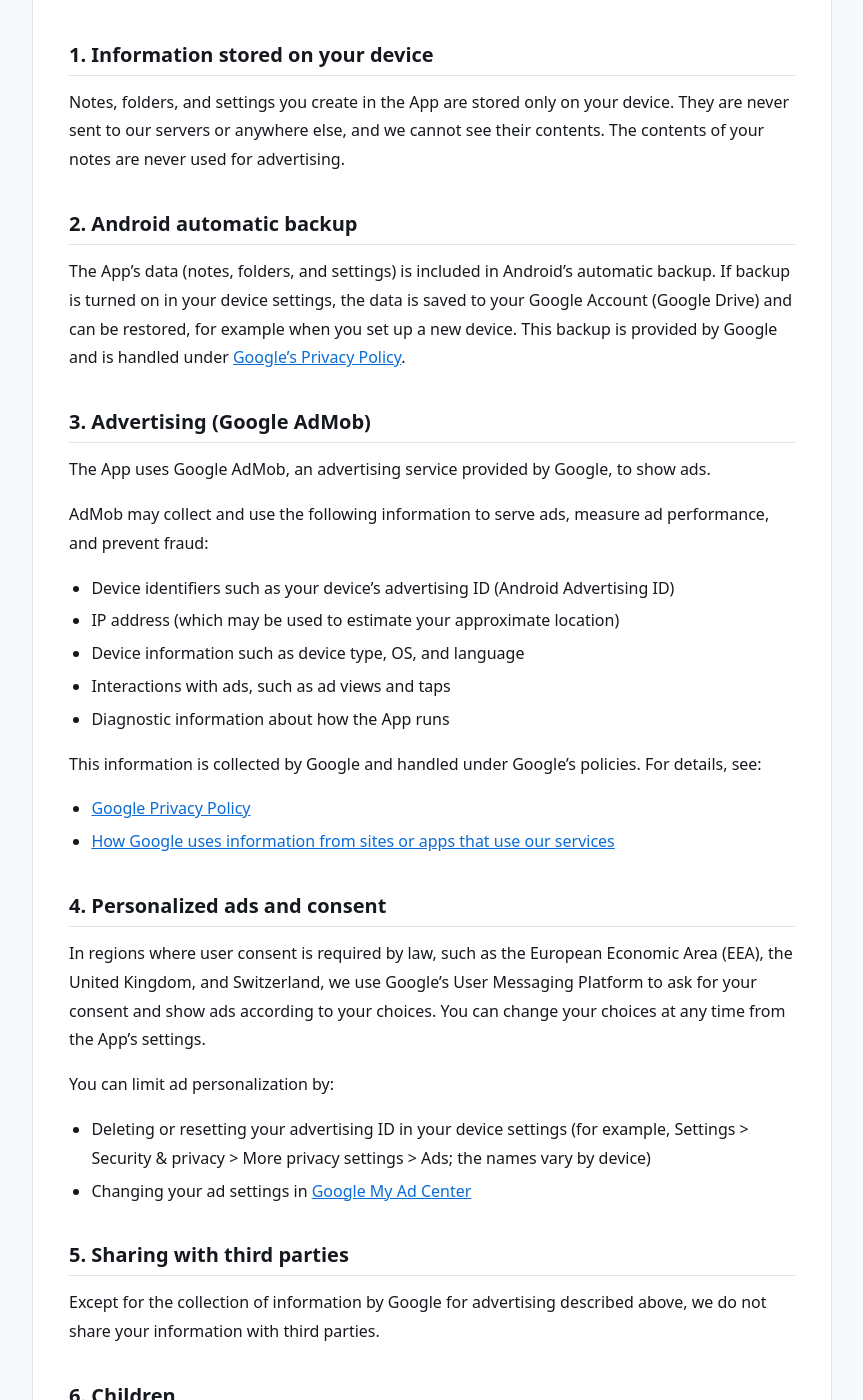
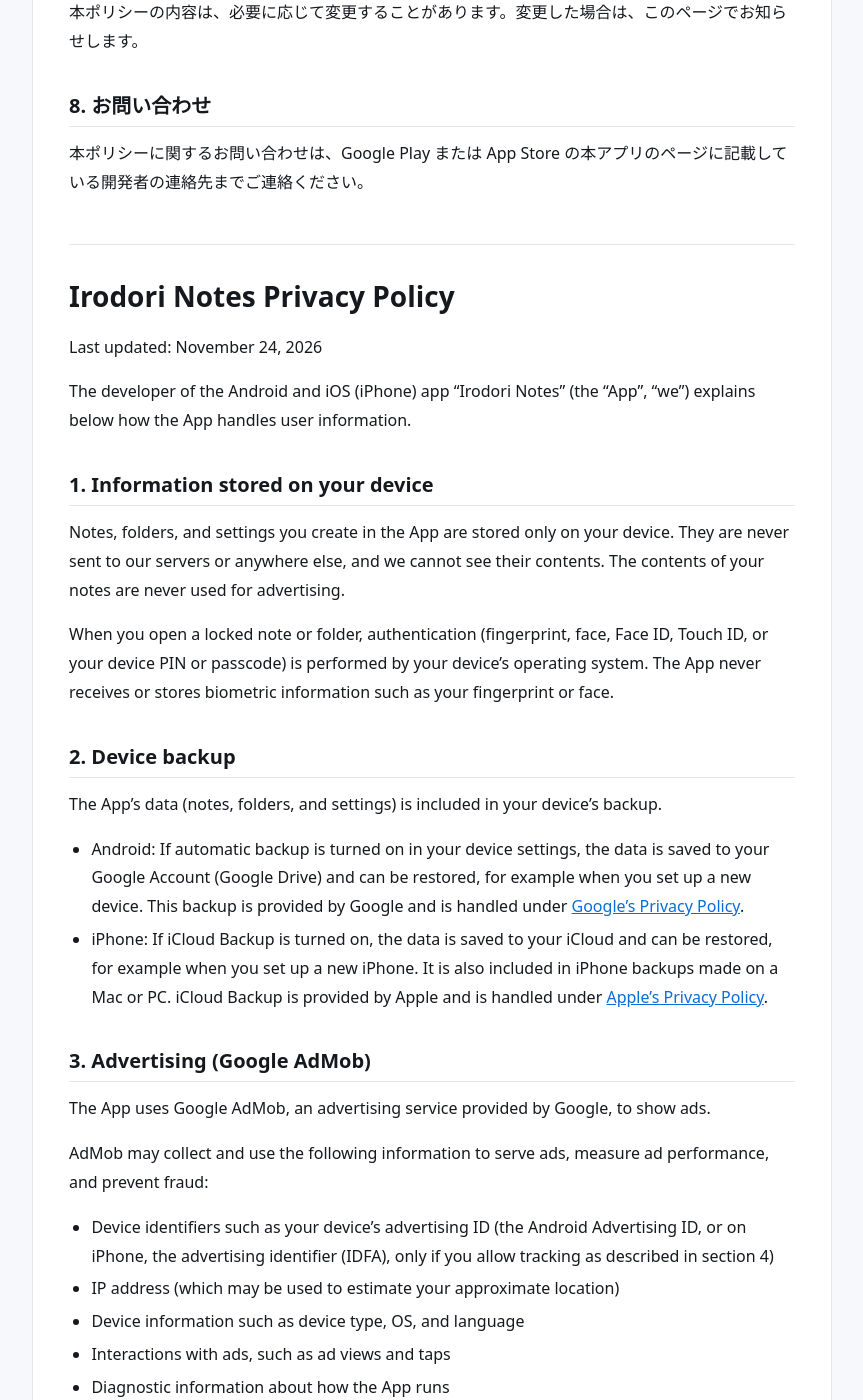
Before and after one commit to friegen/friegen.github.io, a Jekyll site: the page built from irodori-notes/privacy-policy.md, in a window 1280 px wide and 1400 px high, scrolled down 2264 px. Shown: the whole window, without its empty margins (208-1071 px from the left). Built offline with Jekyll 4.4.1, drawn with Linux system fonts in a browser that asks for light colours; some of the changed text lies outside the part shown.

Commit message:
いろどりメモのプライバシーポリシーに iOS 版の分を書き足す
- 対象を Android・iOS（iPhone）アプリにする（説明文も）
- ロックの認証は OS が行い、生体情報をアプリが受け取らないこと
- iCloud バックアップ・Mac や PC でのバックアップ
- iPhone の広告 ID（IDFA）と App Tracking Transparency、iPhone での設定の場所
- 問い合わせ先に App Store のページを追加、最終更新日を 2026-11-24 に

元は memo_ios の docs/privacy-policy.md。

Co-Authored-By: Claude Opus 5.5 <noreply@anthropic.com>
Claude-Session: https://claude.ai/code/session_01SfvmEvUbtaESvj6qgDobNe

```diff
--- a/irodori-notes/privacy-policy.md
+++ b/irodori-notes/privacy-policy.md
@@ -1,28 +1,33 @@
 ---
 title: いろどりメモ プライバシーポリシー / Irodori Notes Privacy Policy
-description: Android アプリ「いろどりメモ」のプライバシーポリシー。メモは端末の中にだけ保存し、外部には送信しません。Privacy Policy of Irodori Notes for Android.
+description: Android・iOS アプリ「いろどりメモ」のプライバシーポリシー。メモは端末の中にだけ保存し、外部には送信しません。Privacy Policy of Irodori Notes for Android and iOS.
 # SNS で共有したときの画像（tools/og-image/ で作る）
 image: /assets/og/irodori-notes-privacy.jpg
 ---
 
 # いろどりメモ プライバシーポリシー
 
-最終更新日: 2026年11月17日
+最終更新日: 2026年11月24日
 
-本アプリの開発者（以下「私たち」）は、Android アプリ「いろどりメモ」（以下「本アプリ」）における利用者の情報の取り扱いについて、以下のとおり定めます。
+本アプリの開発者（以下「私たち」）は、Android・iOS（iPhone）アプリ「いろどりメモ」（以下「本アプリ」）における利用者の情報の取り扱いについて、以下のとおり定めます。
 
 ## 1. 端末に保存する情報
 本アプリで作成したメモ、フォルダ、設定は、利用者の端末の中にだけ保存されます。私たちのサーバーなど外部に送信することはなく、私たちがその内容を見ることもできません。メモの内容が広告に使われることもありません。
 
-## 2. Android の自動バックアップ
-本アプリのデータ（メモ、フォルダ、設定）は、Android の自動バックアップ機能の対象です。端末の設定でバックアップが有効になっている場合、データは利用者の Google アカウント（Google ドライブ）に保存され、機種変更のときなどに復元されます。このバックアップは Google が提供する機能で、[Google のプライバシーポリシー](https://policies.google.com/privacy)に従って取り扱われます。
+メモやフォルダのロックを開くときの認証（指紋・顔・Face ID・Touch ID・端末の PIN やパスコードなど）は、端末の OS が行います。本アプリが指紋や顔などの生体情報を受け取ったり、保存したりすることはありません。
+
+## 2. 端末のバックアップ
+本アプリのデータ（メモ、フォルダ、設定）は、端末のバックアップの対象です。
+
+- Android: 端末の設定で自動バックアップが有効になっている場合、データは利用者の Google アカウント（Google ドライブ）に保存され、機種変更のときなどに復元されます。このバックアップは Google が提供する機能で、[Google のプライバシーポリシー](https://policies.google.com/privacy)に従って取り扱われます。
+- iPhone: iCloud バックアップが有効になっている場合、データは利用者の iCloud に保存され、機種変更のときなどに復元されます。Mac や PC で作る iPhone のバックアップにも含まれます。iCloud バックアップは Apple が提供する機能で、[Apple のプライバシーポリシー](https://www.apple.com/legal/privacy/)に従って取り扱われます。
 
 ## 3. 広告（Google AdMob）
 本アプリは、広告を表示するために Google が提供する広告配信サービス「Google AdMob」を利用しています。
 
 AdMob は、広告の配信、広告の効果の測定、不正の防止などのために、次のような情報を収集・利用することがあります。
 
-- 端末の広告 ID（Android の広告 ID）などの端末の識別子
+- 端末の広告 ID などの端末の識別子（Android の広告 ID、iPhone の広告 ID〔IDFA。下の 4 で許可した場合だけ〕）
 - IP アドレス（おおよその地域の推定に使われることがあります）
 - 端末や OS の種類、言語などの端末の情報
 - 広告の表示やタップなど、広告に対する操作の情報
@@ -36,9 +41,12 @@ AdMob は、広告の配信、広告の効果の測定、不正の防止など
 ## 4. 広告のパーソナライズと同意
 欧州経済領域（EEA）、英国、スイスなど、法律で利用者の同意が必要な地域では、Google の User Messaging Platform を使って同意を確認し、同意の内容に従って広告を表示します。同意の内容は、本アプリの設定画面からいつでも変更できます。
 
+iPhone では、他社のアプリやウェブサイトを横断したトラッキングの許可（App Tracking Transparency）を、iPhone の画面で確認します。許可しない場合、iPhone の広告 ID（IDFA）は使われません（広告は表示されます）。
+
 利用者は、次の方法で広告のパーソナライズを制限できます。
 
-- 端末の設定から広告 ID を削除またはリセットする（例: 設定 ＞ セキュリティとプライバシー ＞ その他のプライバシー設定 ＞ 広告。項目の名前は端末によって異なります）
+- Android: 端末の設定から広告 ID を削除またはリセットする（例: 設定 ＞ セキュリティとプライバシー ＞ その他のプライバシー設定 ＞ 広告。項目の名前は端末によって異なります）
+- iPhone: 設定 ＞ プライバシーとセキュリティ ＞ トラッキング で、本アプリのトラッキングの許可をオフにする
 - [Google マイ アド センター](https://myadcenter.google.com/)で広告の設定を変更する
 
 ## 5. 第三者への提供
@@ -51,28 +59,33 @@ AdMob は、広告の配信、広告の効果の測定、不正の防止など
 本ポリシーの内容は、必要に応じて変更することがあります。変更した場合は、このページでお知らせします。
 
 ## 8. お問い合わせ
-本ポリシーに関するお問い合わせは、Google Play の本アプリのページに記載している開発者の連絡先までご連絡ください。
+本ポリシーに関するお問い合わせは、Google Play または App Store の本アプリのページに記載している開発者の連絡先までご連絡ください。
 
 ---
 
 # Irodori Notes Privacy Policy
 
-Last updated: November 17, 2026
+Last updated: November 24, 2026
 
-The developer of the Android app "Irodori Notes" (the "App", "we") explains below how the App handles user information.
+The developer of the Android and iOS (iPhone) app "Irodori Notes" (the "App", "we") explains below how the App handles user information.
 
 ## 1. Information stored on your device
 Notes, folders, and settings you create in the App are stored only on your device. They are never sent to our servers or anywhere else, and we cannot see their contents. The contents of your notes are never used for advertising.
 
-## 2. Android automatic backup
-The App's data (notes, folders, and settings) is included in Android's automatic backup. If backup is turned on in your device settings, the data is saved to your Google Account (Google Drive) and can be restored, for example when you set up a new device. This backup is provided by Google and is handled under [Google's Privacy Policy](https://policies.google.com/privacy).
+When you open a locked note or folder, authentication (fingerprint, face, Face ID, Touch ID, or your device PIN or passcode) is performed by your device's operating system. The App never receives or stores biometric information such as your fingerprint or face.
+
+## 2. Device backup
+The App's data (notes, folders, and settings) is included in your device's backup.
+
+- Android: If automatic backup is turned on in your device settings, the data is saved to your Google Account (Google Drive) and can be restored, for example when you set up a new device. This backup is provided by Google and is handled under [Google's Privacy Policy](https://policies.google.com/privacy).
+- iPhone: If iCloud Backup is turned on, the data is saved to your iCloud and can be restored, for example when you set up a new iPhone. It is also included in iPhone backups made on a Mac or PC. iCloud Backup is provided by Apple and is handled under [Apple's Privacy Policy](https://www.apple.com/legal/privacy/).
 
 ## 3. Advertising (Google AdMob)
 The App uses Google AdMob, an advertising service provided by Google, to show ads.
 
 AdMob may collect and use the following information to serve ads, measure ad performance, and prevent fraud:
 
-- Device identifiers such as your device's advertising ID (Android Advertising ID)
+- Device identifiers such as your device's advertising ID (the Android Advertising ID, or on iPhone, the advertising identifier (IDFA), only if you allow tracking as described in section 4)
 - IP address (which may be used to estimate your approximate location)
 - Device information such as device type, OS, and language
 - Interactions with ads, such as ad views and taps
@@ -86,9 +99,12 @@ This information is collected by Google and handled under Google's policies. For
 ## 4. Personalized ads and consent
 In regions where user consent is required by law, such as the European Economic Area (EEA), the United Kingdom, and Switzerland, we use Google's User Messaging Platform to ask for your consent and show ads according to your choices. You can change your choices at any time from the App's settings.
 
+On iPhone, the App asks for your permission to track your activity across other companies' apps and websites (App Tracking Transparency). If you do not allow it, the iPhone advertising identifier (IDFA) is not used (ads are still shown).
+
 You can limit ad personalization by:
 
-- Deleting or resetting your advertising ID in your device settings (for example, Settings > Security & privacy > More privacy settings > Ads; the names vary by device)
+- Android: Deleting or resetting your advertising ID in your device settings (for example, Settings > Security & privacy > More privacy settings > Ads; the names vary by device)
+- iPhone: Turning off tracking for the App in Settings > Privacy & Security > Tracking
 - Changing your ad settings in [Google My Ad Center](https://myadcenter.google.com/)
 
 ## 5. Sharing with third parties
@@ -101,4 +117,4 @@ The App is not directed at children under the age of 13.
 We may update this policy when necessary. Any changes will be posted on this page.
 
 ## 8. Contact
-If you have any questions about this policy, please contact us using the developer contact information shown on the App's Google Play page.
+If you have any questions about this policy, please contact us using the developer contact information shown on the App's Google Play or App Store page.
```
